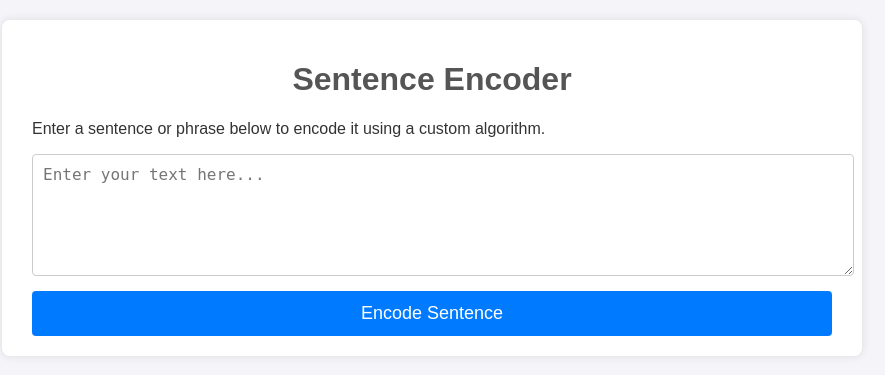
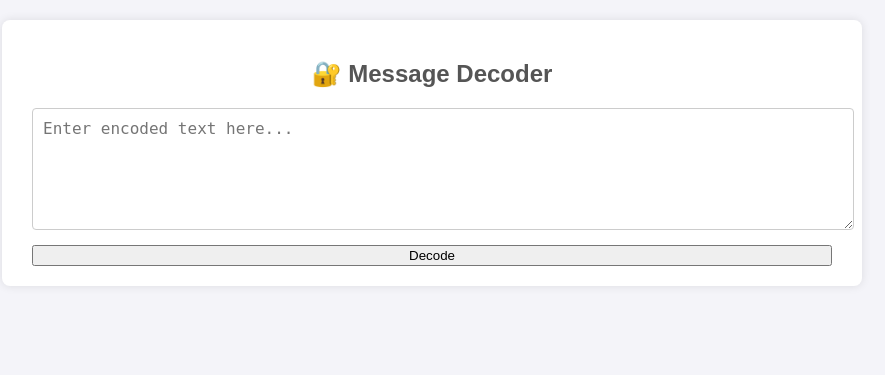
Before and after one commit to kaliwetees-dev/encoder, a PHP site: page / in a window 1280 px wide. Shown: the top 375 px of the page, without its empty margins (208-1093 px from the left). Run offline with PHP 8.4, Linux system fonts and the light colour scheme.

Commit message:
Update index.php

```diff
--- a/index.php
+++ b/index.php
@@ -1,34 +1,80 @@
+<?php
+function decode_message($text) {
+    // Step 1: Shift ASCII characters by -15 (within 32–126)
+    $shifted = "";
+    $chars = str_split($text);
+
+    foreach ($chars as $ch) {
+        $code = ord($ch);
+        if ($code >= 32 && $code <= 126) {
+            $new_code = (($code - 32 - 15) % 95 + 95) % 95 + 32;
+            $shifted .= chr($new_code);
+        } else {
+            $shifted .= $ch;
+        }
+    }
+
+    $words = explode(" ", $shifted);
+    $numbered_words = [];
+
+    // Step 2 & 3: Rearrange + interpret hex
+    foreach ($words as $w) {
+        if (strlen($w) >= 2) {
+            $rearranged = substr($w, -1) . substr($w, 0, 1) . substr($w, 1, -1);
+            $prefix = substr($rearranged, 0, 2);
+
+            if (ctype_xdigit($prefix)) {
+                $num = hexdec($prefix);
+            } else {
+                $num = 0;
+            }
+
+            $rest = substr($rearranged, 2);
+            $numbered_words[] = [$num, $rest];
+        } else {
+            $numbered_words[] = [0, $w];
+        }
+    }
+
+    // Step 4: Sort by hex number descending
+    usort($numbered_words, function($a, $b) {
+        return $b[0] <=> $a[0];
+    });
+
+    // Rebuild message
+    $final_words = array_map(fn($x) => $x[1], $numbered_words);
+    return implode(" ", $final_words);
+}
+
+// Handle form submission
+$result = "";
+if ($_SERVER["REQUEST_METHOD"] === "POST") {
+    $input = $_POST["encoded"] ?? "";
+    $result = decode_message($input);
+}
+?>
 <!DOCTYPE html>
 <html lang="en">
 <head>
     <meta charset="UTF-8">
-    <meta name="viewport" content="width=device-width, initial-scale=1.0">
-    <title>Sentence Encoder</title>
+    <title>Message Decoder</title>
     <link rel="stylesheet" href="style.css">
 </head>
 <body>
     <div class="container">
-        <h1>Sentence Encoder</h1>
-        <p>Enter a sentence or phrase below to encode it using a custom algorithm.</p>
-        <form method="post" action="">
-            <textarea name="text_input" placeholder="Enter your text here..."><?php echo htmlspecialchars($_POST['text_input'] ?? ''); ?></textarea>
-            <input type="submit" value="Encode Sentence">
+        <h2>🔐 Message Decoder</h2>
+        <form method="POST" id="decodeForm">
+            <textarea name="encoded" id="encoded" placeholder="Enter encoded text here..."><?php echo htmlspecialchars($_POST["encoded"] ?? ""); ?></textarea>
+            <button type="submit">Decode</button>
         </form>
 
-        <?php
-        // This line includes the PHP script with the encoding logic.
-        require_once 'encoder.php';
-
-        if ($_SERVER["REQUEST_METHOD"] == "POST" && !empty($_POST['text_input'])) {
-            $text = $_POST['text_input'];
-
-            // This function call will use the logic from encoder.php.
-            $final_text = encode_sentence($text);
-
-            echo '<h2>Encoded Sentence</h2>';
-            echo '<div class="output">' . htmlspecialchars($final_text) . '</div>';
-        }
-        ?>
+        <?php if ($result !== ""): ?>
+            <div class="result">
+                <h3>Decoded Message:</h3>
+                <p><?php echo htmlspecialchars($result); ?></p>
+            </div>
+        <?php endif; ?>
     </div>
+    <script src="script.js"></script>
 </body>
 </html>
```
